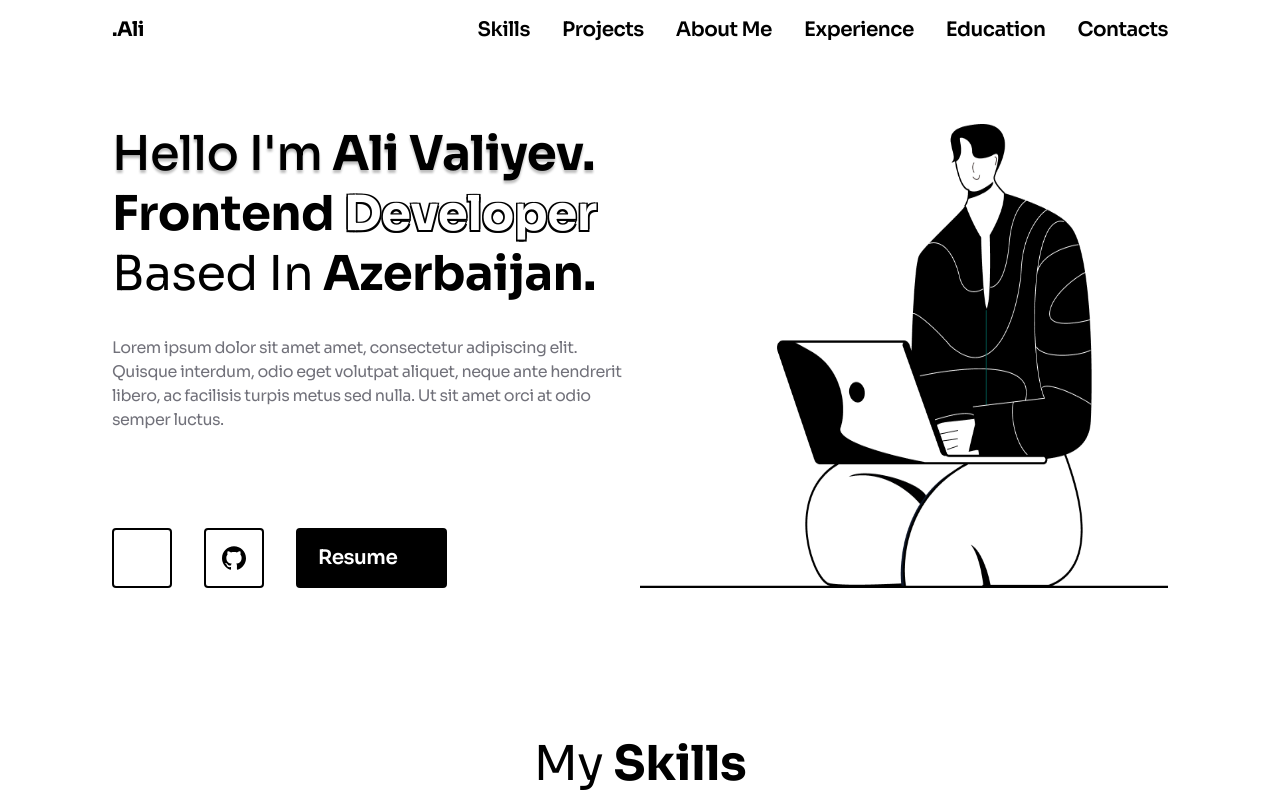
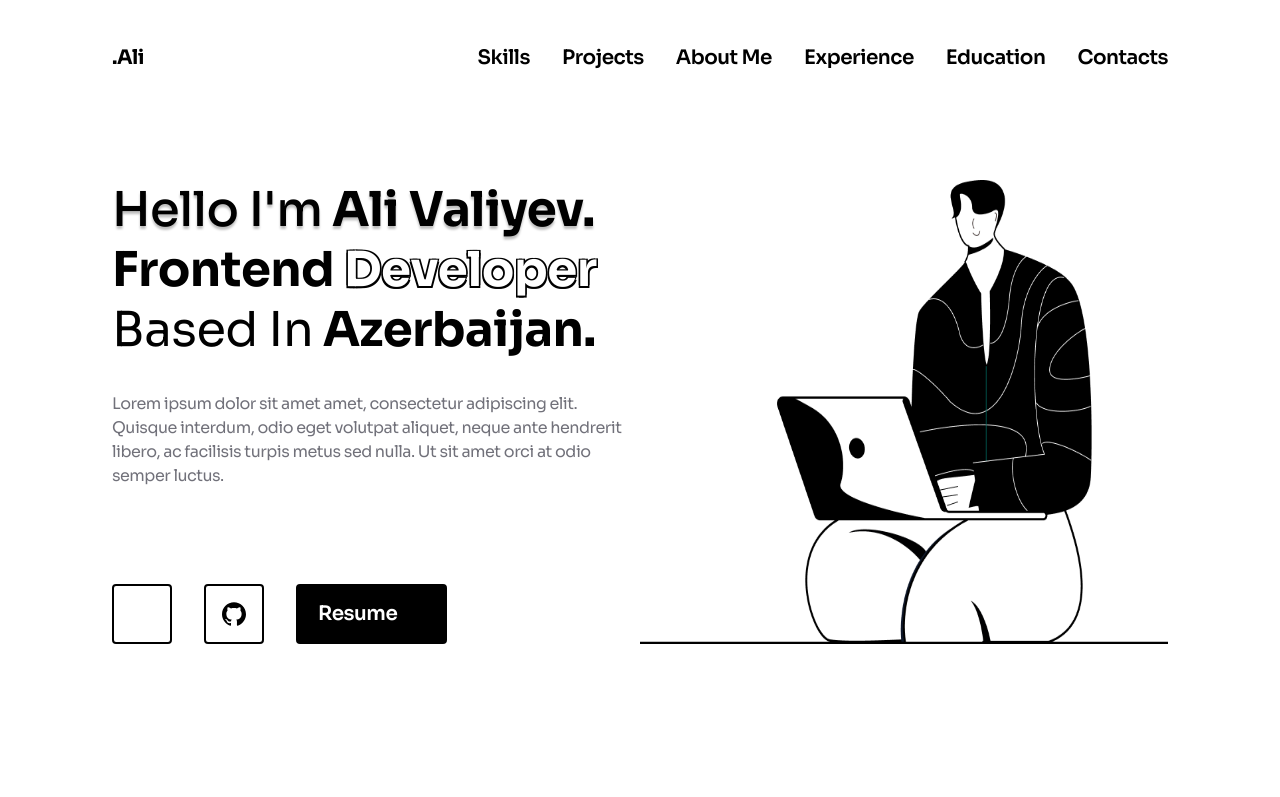
Before and after one commit to ali-valiyev-dev/personal_portfolio, a React (Vite) app: page / in a window 1280 px wide. Shown: the top 797 px of the page. Built offline with nearby package versions, Linux system fonts and the light colour scheme; some icons are missing.

Commit message:
fix&feat: improve layout, link handling, and mobile menu behavior & Add NavLinksWrapper and NavLink components

```diff
--- a/constants/index.js
+++ b/constants/index.js
@@ -1,10 +1,10 @@
 export const navLinks = [
-  { href: "#skills", label: "Skills" },
-  { href: "#projects", label: "Projects" },
-  { href: "#about", label: "About Me" },
-  { href: "#experience", label: "Experience" },
-  { href: "#education", label: "Education" },
-  { href: "#contacts", label: "Contacts" },
+  { href: "skills", label: "Skills" },
+  { href: "projects", label: "Projects" },
+  { href: "about", label: "About Me" },
+  { href: "experience", label: "Experience" },
+  { href: "education", label: "Education" },
+  { href: "contacts", label: "Contacts" },
 ];
 
 export const skills = [
--- /dev/null
+++ b/src/common/NavLink.jsx
@@ -0,0 +1,22 @@
+import { handleSmoothScroll } from "../../utils/helpers";
+import PropTypes from "prop-types";
+
+const NavLink = ({ href, label, setIsOpen }) => {
+  return (
+    <li className="py-7 text-center lg:active:text-zinc-800 active:text-primary-white hover:text-zinc-500 transition-all duration-200">
+      <a
+        href={href}
+        className="text-xl md:text-2xl lg:text-xl text-nowrap"
+        onClick={e => handleSmoothScroll(e, href, setIsOpen)}>
+        {label}
+      </a>
+    </li>
+  );
+};
+
+NavLink.propTypes = {
+  href: PropTypes.string.isRequired,
+  label: PropTypes.string.isRequired,
+  setIsOpen: PropTypes.func,
+};
+export default NavLink;
--- /dev/null
+++ b/src/common/NavLinksWrapper.jsx
@@ -0,0 +1,15 @@
+import PropTypes from "prop-types";
+
+const NavLinksWrapper = ({ children }) => {
+  return (
+    <ul className="flex flex-col lg:flex-row items-center lg:gap-8 font-semibold">
+      {children}
+    </ul>
+  );
+};
+
+NavLinksWrapper.propTypes = {
+  children: PropTypes.node.isRequired,
+};
+
+export default NavLinksWrapper;
--- a/src/common/index.js
+++ b/src/common/index.js
@@ -5,6 +5,8 @@ import ResumeLink from "./ResumeLink";
 import Logo from "./Logo";
 import Container from "./Container";
 import ItemsWrapper from "./ItemsWrapper";
+import NavLinksWrapper from "./NavLinksWrapper";
+import NavLink from "./NavLink";
 
 export {
   SocialLink,
@@ -14,4 +16,6 @@ export {
   ResumeLink,
   Container,
   ItemsWrapper,
+  NavLink,
+  NavLinksWrapper,
 };
--- a/src/sections/Navbar.jsx
+++ b/src/sections/Navbar.jsx
@@ -1,31 +1,25 @@
 import { useState } from "react";
-import { Logo } from "../common";
+import { Logo, NavLink, NavLinksWrapper } from "../common";
 import { navLinks } from "../../constants";
 import { MobileNavbar } from "./components";
-import { handleSmoothScroll } from "../../utils/helpers";
 
 const Navbar = () => {
   const [isOpen, setIsOpen] = useState(false);
 
   return (
     <nav>
-      <div className="mx-auto max-w-screen-2xl flex items-center justify-between px-4 md:px-14 xl:px-28 py-4 text-primary-black">
+      <div className="mx-auto max-w-screen-2xl flex items-center justify-between px-4 md:px-10 py-4 xl:px-28 text-primary-black">
         <Logo />
 
         <div className="hidden lg:flex">
-          <ul className="flex items-center gap-8 text-xl font-semibold">
-            {navLinks.map(link => (
-              <li
-                key={link.href}
-                className="hover:text-zinc-500 transition-all duration-300">
-                <a
-                  href={link.href}
-                  onClick={e => handleSmoothScroll(e, link.href.substring(1))}>
-                  {link.label}
-                </a>
-              </li>
+          <NavLinksWrapper>
+            {navLinks.map((link, index) => (
+              <NavLink
+                key={index}
+                {...link}
+              />
             ))}
-          </ul>
+          </NavLinksWrapper>
         </div>
 
         <MobileNavbar
--- a/src/sections/components/MobileNavbar.jsx
+++ b/src/sections/components/MobileNavbar.jsx
@@ -1,17 +1,34 @@
+import { useEffect } from "react";
 import PropTypes from "prop-types";
 import { Icon } from "@iconify/react";
-import { navLinks } from "../../../constants";
-import { Logo } from "../../common";
-import { handleSmoothScroll } from "../../../utils/helpers";
+import { navLinks, socialLinks } from "../../../constants";
+import {
+  Logo,
+  NavLink,
+  NavLinksWrapper,
+  ResumeLink,
+  SocialLink,
+} from "../../common";
 
 const MobileNavbar = ({ isOpen, setIsOpen }) => {
+  useEffect(() => {
+    if (isOpen) {
+      document.body.style.overflow = "hidden";
+    } else {
+      document.body.style.overflow = "auto";
+    }
+    return () => {
+      document.body.style.overflow = "auto";
+    };
+  }, [isOpen]);
+
   return (
     <div className="flex lg:hidden items-center">
       <button
         type="button"
         aria-label="Open Menu"
         className="lg:hidden flex items-center justify-center"
-        onClick={() => setIsOpen(!isOpen)}>
+        onClick={() => setIsOpen(true)}>
         <Icon
           icon="mdi:menu"
           width={32}
@@ -20,18 +37,16 @@ const MobileNavbar = ({ isOpen, setIsOpen }) => {
       </button>
 
       <div
-        className={`bg-primary-white absolute inset-0 w-full overflow-hidden transition-max-height duration-500 ease-in-out z-50 ${
+        className={`bg-primary-white fixed left-0 top-0 h-screen w-full flex flex-col items-center justify-center overflow-hidden transition-max-height duration-500 ease-in-out z-50 ${
           isOpen ? "max-h-screen border-b border-primary-black" : "max-h-0"
         }`}>
-        <div className="flex justify-between my-4 px-4 md:px-14">
-          <div className="flex items-center">
-            <Logo />
-          </div>
+        <div className="flex items-center justify-between py-4 px-4 md:px-10 absolute top-0 left-0 w-full ">
+          <Logo />
           <button
             type="button"
             aria-label="Close Menu"
             className="flex items-center justify-center"
-            onClick={() => setIsOpen(prev => !prev)}>
+            onClick={() => setIsOpen(false)}>
             <Icon
               icon="mdi:close"
               width={32}
@@ -40,21 +55,26 @@ const MobileNavbar = ({ isOpen, setIsOpen }) => {
           </button>
         </div>
 
-        <ul className="flex flex-col items-center justify-center my-10 text-xl text-primary-black">
-          {navLinks.map(link => (
-            <li
-              key={link.href}
-              className="w-full py-7 text-center active:bg-zinc-800 active:text-primary-white transition-all duration-200">
-              <a
-                href={link.href}
-                onClick={e =>
-                  handleSmoothScroll(e, link.href.substring(1), setIsOpen)
-                }>
-                {link.label}
-              </a>
-            </li>
+        <NavLinksWrapper>
+          {navLinks.map((link, index) => (
+            <NavLink
+              key={index}
+              setIsOpen={setIsOpen}
+              {...link}
+            />
           ))}
-        </ul>
+        </NavLinksWrapper>
+
+        <div className="absolute bottom-0 left-0 flex justify-center w-full gap-6 py-4">
+          {socialLinks.map((link, index) => (
+            <SocialLink
+              key={index}
+              {...link}
+            />
+          ))}
+
+          <ResumeLink />
+        </div>
       </div>
     </div>
   );
```
